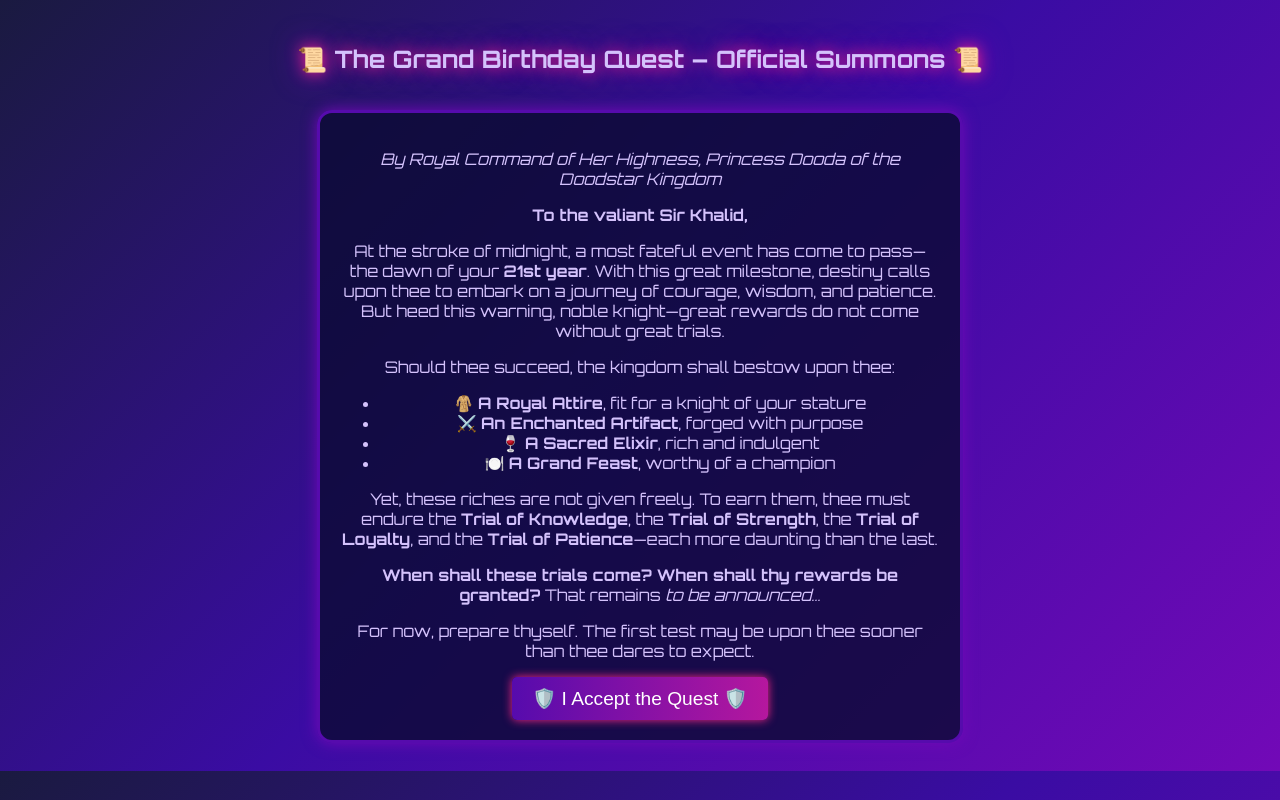
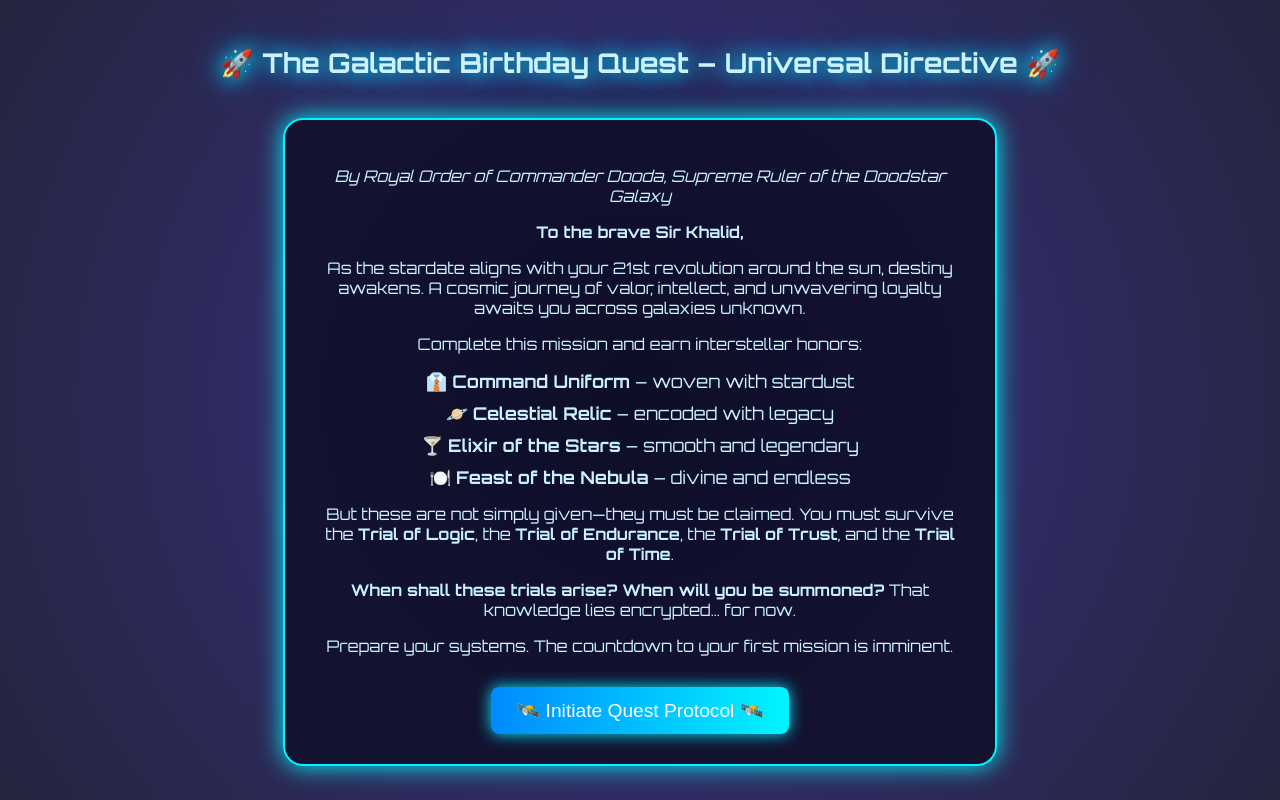
Before and after one commit to iiurara/birthday-quest-final-, a plain HTML site: page index.html in a window 1280 px wide. Drawn offline with Linux system fonts and the light colour scheme.

Commit message:
Update index.html

```diff
--- a/index.html
+++ b/index.html
@@ -3,81 +3,102 @@
 <head>
     <meta charset="UTF-8">
     <meta name="viewport" content="width=device-width, initial-scale=1.0">
-    <title>The Grand Birthday Quest</title>
+    <title>The Galactic Birthday Quest</title>
     <style>
         @import url('https://fonts.googleapis.com/css2?family=Orbitron:wght@400;700&display=swap');
 
         body {
-            background: linear-gradient(135deg, #1a1a40, #3a0ca3, #7209b7);
-            color: #d4c2fc;
+            background: radial-gradient(circle at center, #0f0c29, #302b63, #24243e);
+            color: #c9f0ff;
             font-family: 'Orbitron', sans-serif;
             text-align: center;
             padding: 20px;
+            overflow-x: hidden;
         }
+
         h1 {
             font-size: 3em;
-            text-shadow: 0 0 10px #b5179e, 0 0 20px #560bad;
+            text-shadow: 0 0 10px #00f5ff, 0 0 20px #00bbff;
+            color: #b8e1ff;
         }
+
         .scroll {
-            background: rgba(10, 10, 50, 0.8);
-            padding: 20px;
-            border: 3px solid #560bad;
-            border-radius: 15px;
+            background: rgba(15, 15, 40, 0.85);
+            padding: 30px;
+            border: 2px solid #00f5ff;
+            border-radius: 20px;
             display: inline-block;
             margin-top: 20px;
-            width: 80%;
-            max-width: 600px;
-            box-shadow: 0 0 15px #7209b7;
+            width: 85%;
+            max-width: 650px;
+            box-shadow: 0 0 25px #00f5ff;
         }
+
         .glow-text {
-            text-shadow: 0 0 15px #f72585, 0 0 30px #7209b7;
-            font-size: 1.5em;
+            text-shadow: 0 0 20px #00f5ff, 0 0 35px #008aff;
+            font-size: 1.7em;
+            color: #ccf2ff;
         }
+
         .button {
-            background: linear-gradient(to right, #560bad, #b5179e);
+            background: linear-gradient(to right, #008aff, #00f5ff);
             color: white;
-            padding: 10px 20px;
+            padding: 12px 25px;
             font-size: 1.2em;
             border: none;
-            border-radius: 5px;
+            border-radius: 8px;
             cursor: pointer;
             transition: 0.3s;
-            box-shadow: 0 0 10px #f72585;
+            box-shadow: 0 0 15px #00eaff;
+            margin-top: 15px;
         }
+
         .button:hover {
-            background: linear-gradient(to right, #b5179e, #560bad);
+            background: linear-gradient(to right, #00f5ff, #008aff);
+            box-shadow: 0 0 25px #00eaff;
         }
+
         #hidden-message {
             display: none;
             margin-top: 20px;
-            font-size: 1.2em;
-            color: #f72585;
+            font-size: 1.3em;
+            color: #00f5ff;
             font-weight: bold;
+            text-shadow: 0 0 10px #00f5ff;
+        }
+
+        ul {
+            list-style: none;
+            padding: 0;
+        }
+
+        li {
+            margin: 10px 0;
+            font-size: 1.1em;
         }
     </style>
 </head>
 <body>
-    <h1 class="glow-text">📜 The Grand Birthday Quest – Official Summons 📜</h1>
+    <h1 class="glow-text">🚀 The Galactic Birthday Quest – Universal Directive 🚀</h1>
     <div class="scroll">
-        <p><em>By Royal Command of Her Highness, Princess Dooda of the Doodstar Kingdom</em></p>
-        <p><strong>To the valiant Sir Khalid,</strong></p>
-        <p>At the stroke of midnight, a most fateful event has come to pass—the dawn of your <strong>21st year</strong>.
-        With this great milestone, destiny calls upon thee to embark on a journey of courage, wisdom, and patience.
-        But heed this warning, noble knight—great rewards do not come without great trials. </p>
-        <p>Should thee succeed, the kingdom shall bestow upon thee:</p>
+        <p><em>By Royal Order of Commander Dooda, Supreme Ruler of the Doodstar Galaxy</em></p>
+        <p><strong>To the brave Sir Khalid,</strong></p>
+        <p>As the stardate aligns with your 21st revolution around the sun, destiny awakens.
+        A cosmic journey of valor, intellect, and unwavering loyalty awaits you across galaxies unknown.</p>
+        <p>Complete this mission and earn interstellar honors:</p>
         <ul>
-            <li>🧥 <strong>A Royal Attire</strong>, fit for a knight of your stature</li>
-            <li>⚔️ <strong>An Enchanted Artifact</strong>, forged with purpose</li>
-            <li>🍷 <strong>A Sacred Elixir</strong>, rich and indulgent</li>
-            <li>🍽️ <strong>A Grand Feast</strong>, worthy of a champion</li>
+            <li>👔 <strong>Command Uniform</strong> – woven with stardust</li>
+            <li>🪐 <strong>Celestial Relic</strong> – encoded with legacy</li>
+            <li>🍸 <strong>Elixir of the Stars</strong> – smooth and legendary</li>
+            <li>🍽️ <strong>Feast of the Nebula</strong> – divine and endless</li>
         </ul>
-        <p>Yet, these riches are not given freely. To earn them, thee must endure the <strong>Trial of Knowledge</strong>,
-        the <strong>Trial of Strength</strong>, the <strong>Trial of Loyalty</strong>, and the <strong>Trial of Patience</strong>—each more daunting than the last.</p>
-        <p><strong>When shall these trials come? When shall thy rewards be granted?</strong>
-        That remains <em>to be announced…</em></p>
-        <p>For now, prepare thyself. The first test may be upon thee sooner than thee dares to expect.</p>
-        <button class="button" onclick="showMessage()">🛡️ I Accept the Quest 🛡️</button>
-        <p id="hidden-message">"Very well, Sir Khalid. The trials shall begin in due time… Stay vigilant."</p>
+        <p>But these are not simply given—they must be claimed. You must survive the <strong>Trial of Logic</strong>,
+        the <strong>Trial of Endurance</strong>, the <strong>Trial of Trust</strong>, and the <strong>Trial of Time</strong>.</p>
+        <p><strong>When shall these trials arise? When will you be summoned?</strong>
+        That knowledge lies encrypted… for now.</p>
+        <p>Prepare your systems. The countdown to your first mission is imminent.</p>
+        <button class="button" onclick="showMessage()">🛰️ Initiate Quest Protocol 🛰️</button>
+        <p id="hidden-message">"Transmission received, Sir Khalid. Stand by for further coordinates…"</p>
     </div>
     <script>
         function showMessage() {
```
